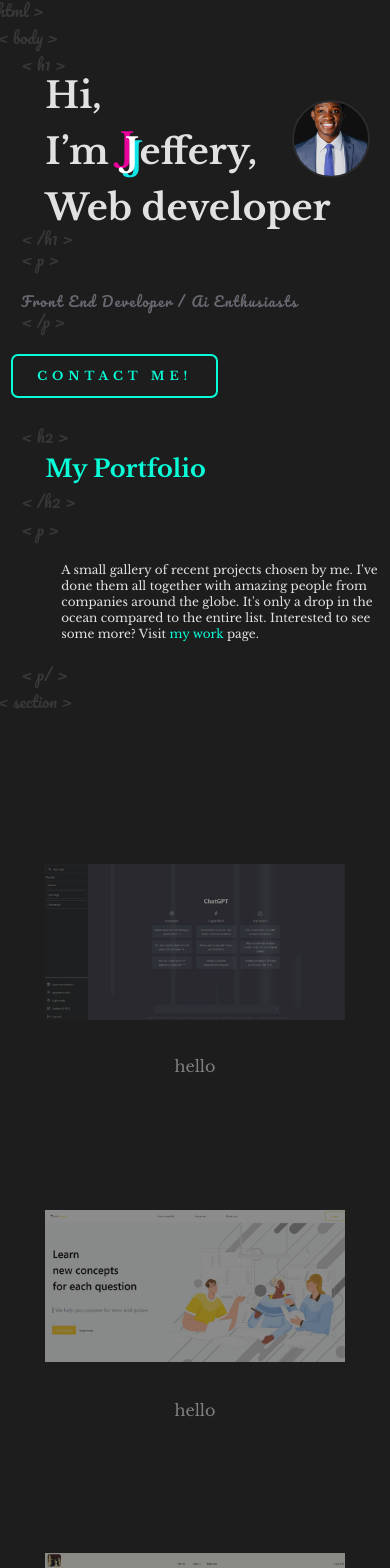
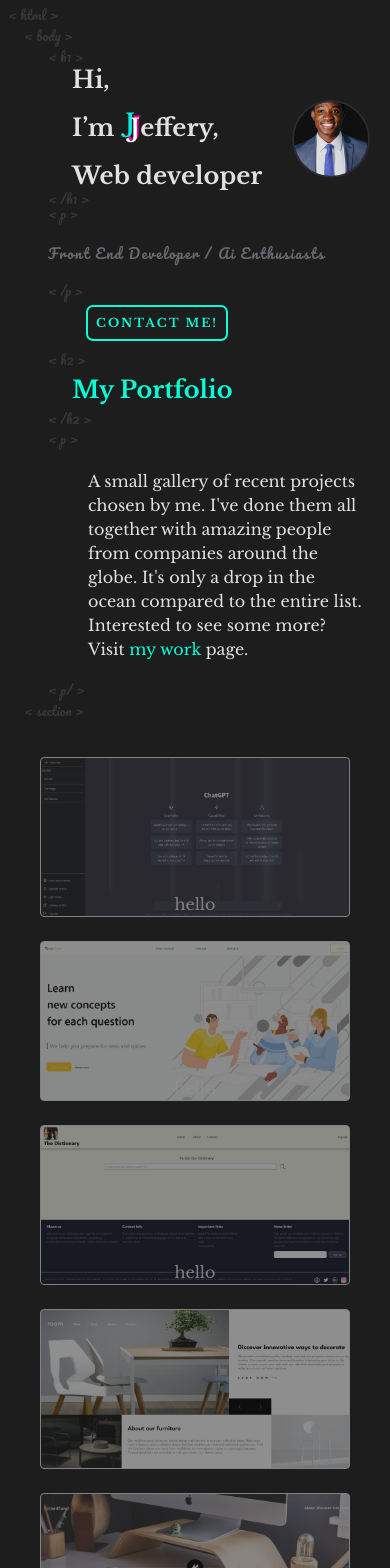
Before and after one commit to Tachy-22/My-Portfolio, a React (Vite) app: page / in a window 390 px wide. Shown: the top 1568 px of the page. Built offline with nearby package versions, Linux system fonts and the light colour scheme.

Commit message:
mobile modification

```diff
--- a/src/Components/SharedComponets/GeneralPageLayout.jsx
+++ b/src/Components/SharedComponets/GeneralPageLayout.jsx
@@ -2,7 +2,7 @@ import { Outlet } from "react-router-dom";
 
 function GeneralPageLayout() {
   return (
-    <div className=" w-full laptop:pl-[12rem] laptop:p-0 ">
+    <div className=" w-full laptop:pl-[12rem] laptop:p-0  ">
       <Outlet />
     </div>
   );
--- a/src/Components/SharedComponets/HomePage.jsx
+++ b/src/Components/SharedComponets/HomePage.jsx
@@ -6,7 +6,7 @@ import About_ from "../../Pages/About_";
 
 function HomePage() {
   return (
-    <div className="  flex flex-col   ">
+    <div className="tablet:w-full w-screen p-2 flex flex-col   ">
       <span className="element-tags">&lt; html &gt;</span>
       <span className="element-tags tab">&lt; body &gt;</span>
       <Introduction />
--- a/src/Components/SharedComponets/Introduction.jsx
+++ b/src/Components/SharedComponets/Introduction.jsx
@@ -2,11 +2,11 @@ import ProfileImage from "../../assets/img/picture_of_me_3-removebg-preview.png"
 import { motion } from "framer-motion";
 function Introduction() {
   return (
-    <section className="  flex    w-full items-start justify-center   ">
+    <section className="   flex    w-full items-start justify-center   ">
       <div className="   flex items-start justify-start  h-full w-fit grow">
         <article className="  w-fit   laptop:my-[10rem] max-[410px]:text-sm  ">
           <span className="  element-tags tab-2">&lt; h1 &gt;</span>
-          <div className="    tab-3 laptop:w-max w-fit laptop:text-8xl tablet:text-7xl text-4xl shrink  text-left  font-extrabold    gap-4 flex flex-col  ">
+          <div className="    tab-3 laptop:w-max w-fit laptop:text-8xl tablet:text-7xl text-2xl shrink  text-left  font-extrabold    gap-4 flex flex-col  ">
             <h2 className="  ">Hi,</h2>
             <div className="  flex gap-[1rem] w-fit  ">
               <h2 className="    flex flex-col justify-center  ">I’m</h2>
@@ -23,12 +23,12 @@ function Introduction() {
           <span className="  element-tags tab-2">&lt; /h1 &gt;</span>
           <p className="    tlaptop:text-xl text-sm tab-2  text-[#696972]">
             <span className="   element-tags"> &lt; p &gt;</span>
-            <span className="  tab-3  tracking-widest break-words element-tag-text italic ">
+            <span className="  tab-3  tracking-widest break-words element-tag-text italic mx-2 ">
               <p> Front End Developer / Ai Enthusiasts</p>
             </span>
             <span className="  element-tags">&lt; /p &gt;</span>
           </p>
-          <button className="  custom-button m-6 mx-8 tablet:w-1/2 w-fit tablet:text-xl text-xs">
+          <button className="  custom-button laptop:m-6 laptop:mx-8 my-2 ml-[5rem] tablet:w-1/3 w-fit laptop:text-xl text-xs">
             Contact me!
           </button>
         </article>
--- a/src/Pages/About_.jsx
+++ b/src/Pages/About_.jsx
@@ -9,7 +9,7 @@ function About_() {
           <span className="    grow element-tags laptop:tab-2 ">
             &lt; h2 &gt;
           </span>
-          <h2 className="  shrink w-full border   grow text-[#08fdd8] laptop:text-6xl text-4xl font-bold   lg:text-left  laptop:tab-3 tab-2">
+          <h2 className="  shrink w-full    grow text-[#08fdd8] laptop:text-6xl text-4xl font-bold   lg:text-left  laptop:tab-3 tab-2">
             Me, Myself & I
           </h2>
           <span className="    grow element-tags laptop:tab-2 tab">
@@ -18,7 +18,7 @@ function About_() {
           <span className="    grow element-tags laptop:tab-2 tab">
             &lt; p &gt;
           </span>
-          <div className="  border shrink  grow p-4 w-full flex flex-col gap-6">
+          <div className="   shrink  grow p-4 w-full flex flex-col gap-6">
             <p className="  laptop:tab-3 tab-2">
               I’m a Front-End Developer located in Poland. I have a serious
               passion for UI effects, animations and creating intuitive, dynamic
--- a/src/Pages/Work.jsx
+++ b/src/Pages/Work.jsx
@@ -11,7 +11,7 @@ function Work() {
           </h2>
           <span className="  element-tags tab-2">&lt; /h2 &gt;</span>
           <span className="  element-tags tab-2">&lt; p &gt;</span>
-          <div className="  p-4  tabet:text-md text-xs  flex flex-col gap-6">
+          <div className="  p-4  tabet:text-md  flex flex-col gap-6">
             <p className=" tab-3">
               A small gallery of recent projects chosen by me. I&apos;ve done
               them all together with amazing people from companies around the
@@ -25,19 +25,13 @@ function Work() {
       </article>
       <span className="    element-tags tab">&lt; section &gt;</span>
 
-      {/* {projectsArray.map((project, index) => {
-          return (
-            <figure className=" w-[100%] h-[100%]" key={index}>
-              <img className=" w-full h-full " id="project" src={project.src} />
-            </figure>
-          );
-        })} */}
-      <div className="r w-full h-full p-[4rem]  grow grid tablet:grid-cols-3 grid-cols-1 gap-6 ">
+
+      <div className="r w-full h-full p-[2rem]  grow grid tablet:grid-cols-3 grid-cols-1 gap-6 ">
         {projectsArray.map((project, index) => {
           return (
             <picture
               style={{ "--image-url": `url(${project.src})` }}
-              className="image-size flex  items-end justify-center  bg-[image:var(--image-url)] bg-contain  bg-center bg-no-repeat pb-[1.5rem] sm:w-[15rem] opacity-50 hover:scale-[1.2] tablet:h-full h-[20rem] hover:opacity-100 transition-all duration-700 rounded md hover:z-10"
+              className=" flex border items-end justify-center  bg-[image:var(--image-url)] bg-cover  bg-center bg-no-repeat opacity-50 hover:scale-[1.2] tablet:h-full h-[10rem] w-full hover:opacity-100 transition-all duration-700 rounded md hover:z-10"
               key={index}
             >
               hello
--- a/src/index.css
+++ b/src/index.css
@@ -262,16 +262,21 @@ body {
 @tailwind utilities;
 
 @media (max-width: 410px) {
-  .mobile {
-    font-size: 0.8rem
+
+  .element-tags {
+    padding-top: 1px;
+    padding-bottom: 1px;
+    display: flex;
+    flex-direction: column;
+    font-size: 0.8rem;
+    line-height: 0.8rem;
+
   }
-    .element-tags {
-      padding-top: 1px;
-      padding-bottom: 1px;
-      display: flex;
-      flex-direction: column;
-      font-size: 1rem;
-      line-height: 1.2rem;
 
-    }
+  .custom-button {
+    padding: 0.5rem;
+    letter-spacing: 2px;
+    font-size: 12px;
+    ;
+  }
 }
```
